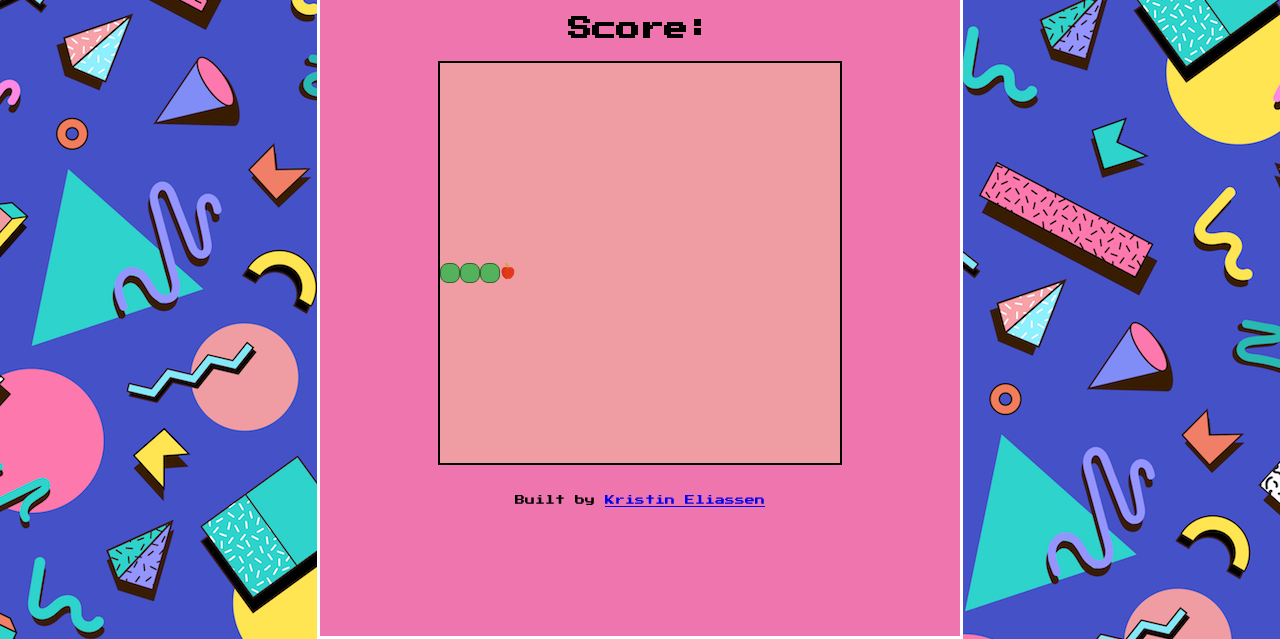
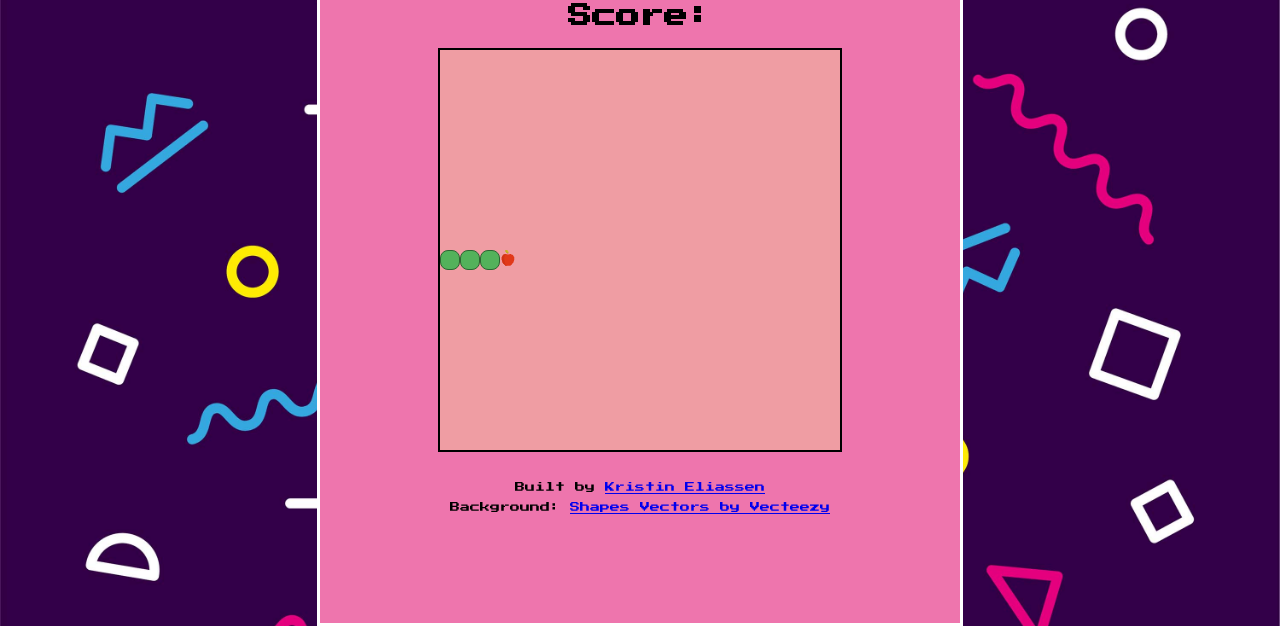
Before and after one commit to kriseliassen/Snake-game, a plain HTML site: page index.html in a window 1280 px wide. Shown: the part 187-826 px from the top of the page. Drawn offline with Linux system fonts and the light colour scheme.

Commit message:
Changed background image and limited height of container

```diff
--- a/index.html
+++ b/index.html
@@ -19,6 +19,12 @@
       <div class="grid"></div>
       <p class="credit">
         Built by <a href="https://github.com/kriseliassen">Kristin Eliassen</a>
+        <br />
+        <br />
+        Background:
+        <a href="https://www.vecteezy.com/free-vector/shapes"
+          >Shapes Vectors by Vecteezy</a
+        >
       </p>
     </div>
     <script src="index.js"></script>
--- a/styles.css
+++ b/styles.css
@@ -3,8 +3,10 @@ body {
   padding: 0;
   font-family: "Press Start 2P", sans-serif;
   text-align: center;
-  background-image: url(images/90s-background.jpg);
+  background-image: url(images/t_49.jpg);
+  background-size: 100%;
   height: 100vh;
+  display: flex;
 }
 
 button {
@@ -28,11 +30,13 @@ h1 {
 
 .container {
   margin: 0 auto;
-  max-width: 600px;
+  width: 600px;
+  max-height: 720px;
   background: #ee75ad;
   padding: 50px 20px;
   border: white 3px solid;
   height: 90vh;
+  align-self: center;
 }
 
 .grid {
```
Also changed, not shown: images/t_49.jpg (added).
